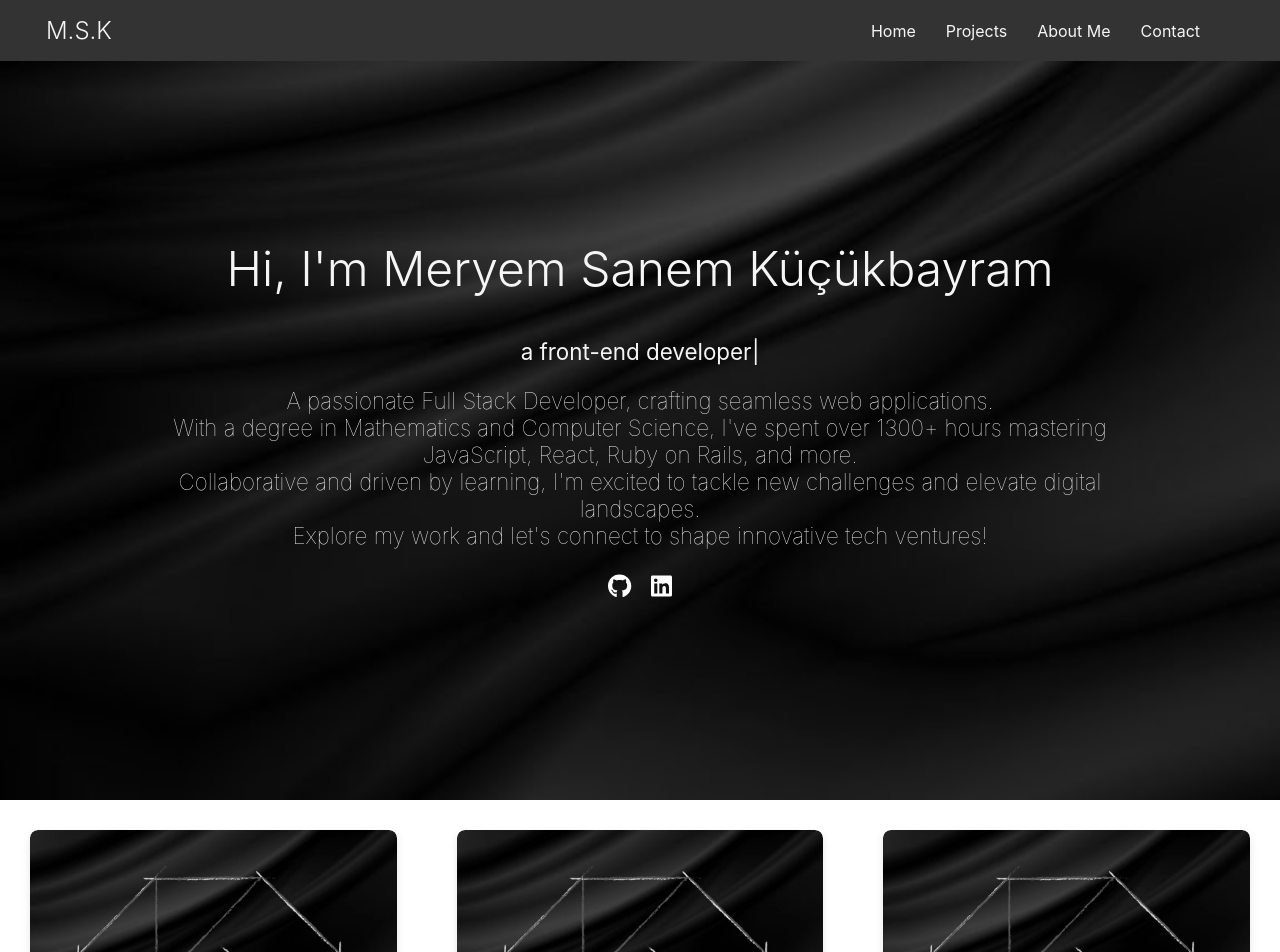
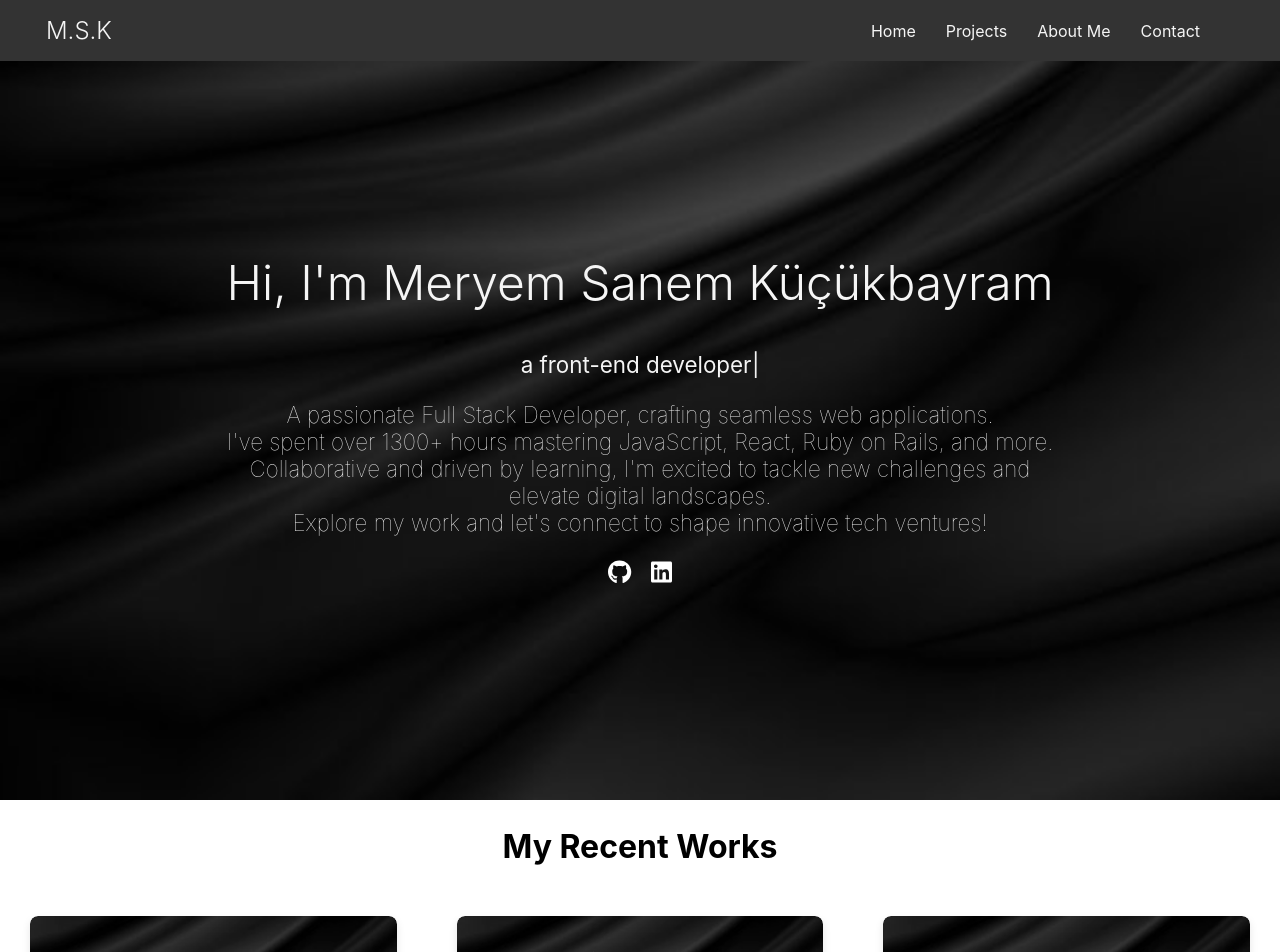
Before and after one commit to meryemsanem/my-portfolio, a React (Create React App) app: page / in a window 1280 px wide. Shown: the top 952 px of the page. Built offline with nearby package versions, Linux system fonts and the light colour scheme.

Commit message:
Update projects and homepage components

```diff
--- a/src/components/Homepage.js
+++ b/src/components/Homepage.js
@@ -37,7 +37,7 @@ const Homepage = () => {
         <p className="intro-about">
           A passionate Full Stack Developer, crafting seamless web applications.
           <br />
-          With a degree in Mathematics and Computer Science, I&apos;ve spent
+          I&apos;ve spent
           over 1300+ hours mastering JavaScript, React, Ruby on Rails, and more.
           <br />
           Collaborative and driven by learning, I&apos;m excited to tackle new
--- a/src/components/Projects.js
+++ b/src/components/Projects.js
@@ -132,6 +132,9 @@ const Projects = () => {
 
   return (
     <div id="projects">
+      <div className="projects-header">
+        <h2 className="project-title"> My Recent Works</h2>
+      </div>
       <ProjectsWrapper>
         <ProjectList>
           {projects.map((project) => (
```
